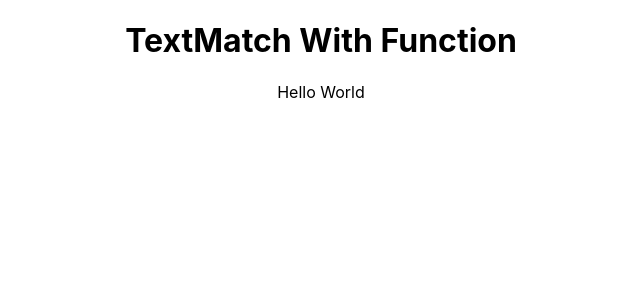
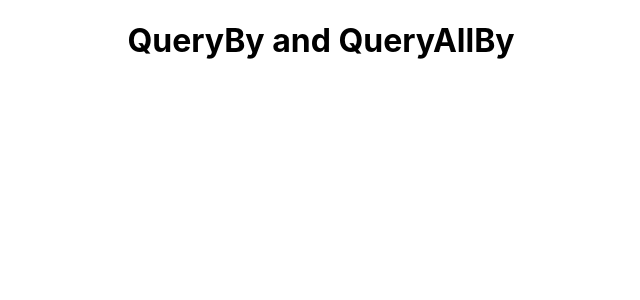
Before and after one commit to muazimmaqbool/React_Testing_Library, a React (Create React App) app: page / in a window 1280 px wide. Shown: the top 300 px of the page, without its empty margins (319-959 px from the left). Built offline with nearby package versions, Linux system fonts and the light colour scheme.

Commit message:
QueryBy and QueryAllBy setup

```diff
--- /dev/null
+++ b/src/24_QueryBy_QueryAllBy/QueryBy_QueryAllBy.jsx
@@ -0,0 +1,17 @@
+import React from 'react'
+
+//lec #34
+/*
+->QueryBy and QueryAllBy:
+
+*/
+
+const QueryBy_QueryAllBy = () => {
+  return (
+    <div>
+        <h1>QueryBy and QueryAllBy</h1>
+    </div>
+  )
+}
+
+export default QueryBy_QueryAllBy
--- a/src/App.js
+++ b/src/App.js
@@ -25,6 +25,7 @@ import Priority_Order_RTL_Queries from './21_Priority_Order_RTL_Queries/Priority
 import AssertionMethods from "./22_Assertion Methods/AssertionMethods"
 import TextMatch from './23_TextMatch/TextMatch';
 import TextMatch_With_Function from './23_TextMatch/TextMatch_With_Function';
+import QueryBy_QueryAllBy from './24_QueryBy_QueryAllBy/QueryBy_QueryAllBy';
 function App() {
   return (
     <div className="App">
@@ -58,8 +59,9 @@ function App() {
       {/* <AssertionMethods/> */}
 
       {/* <TextMatch/> */}
-      <TextMatch_With_Function/>
+      {/* <TextMatch_With_Function/> */}
 
+      <QueryBy_QueryAllBy/>
 
     </div>
   );
```
Also changed, not shown: 1 other file (tests, documents, lock files or other folders).
